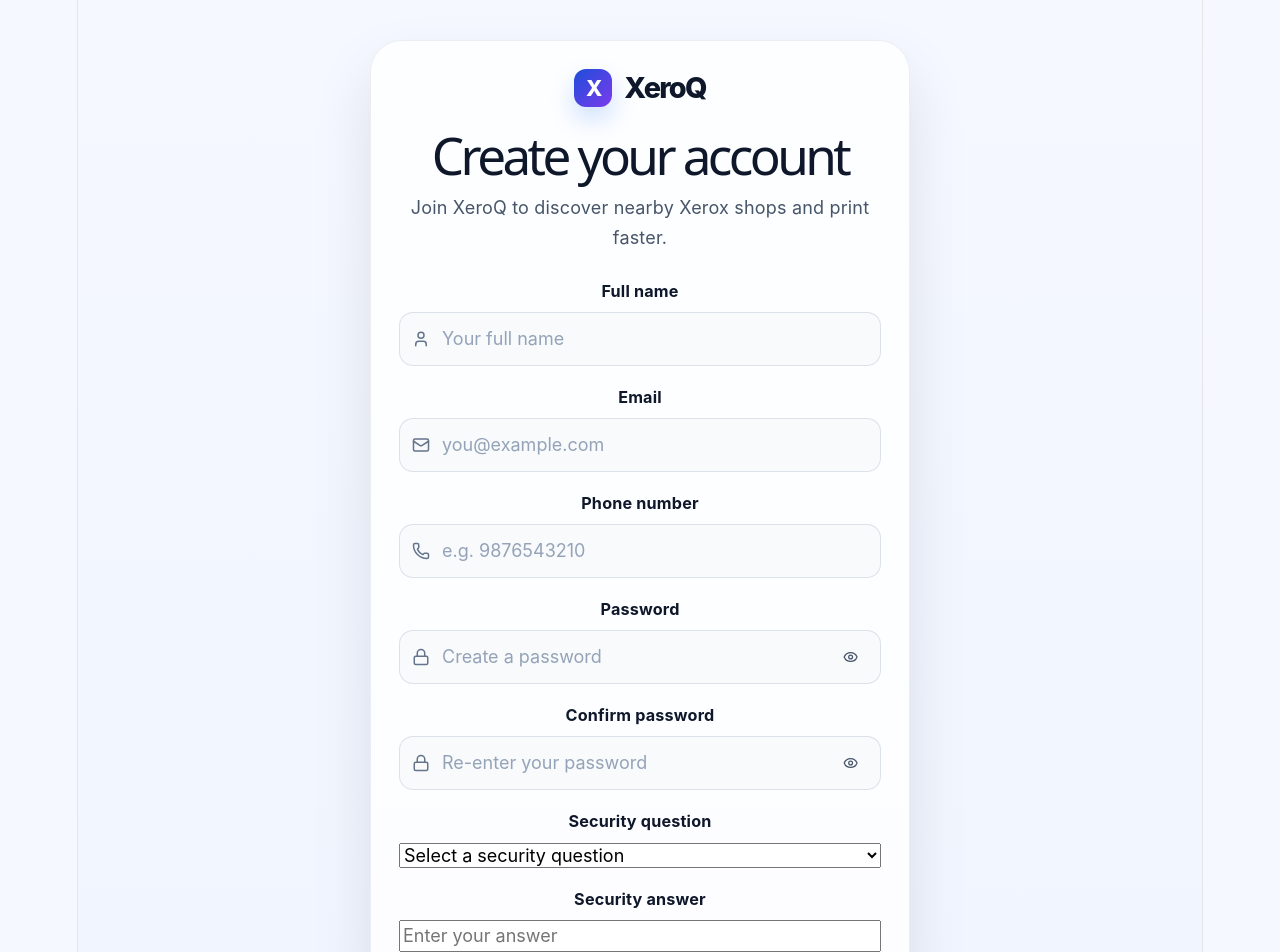
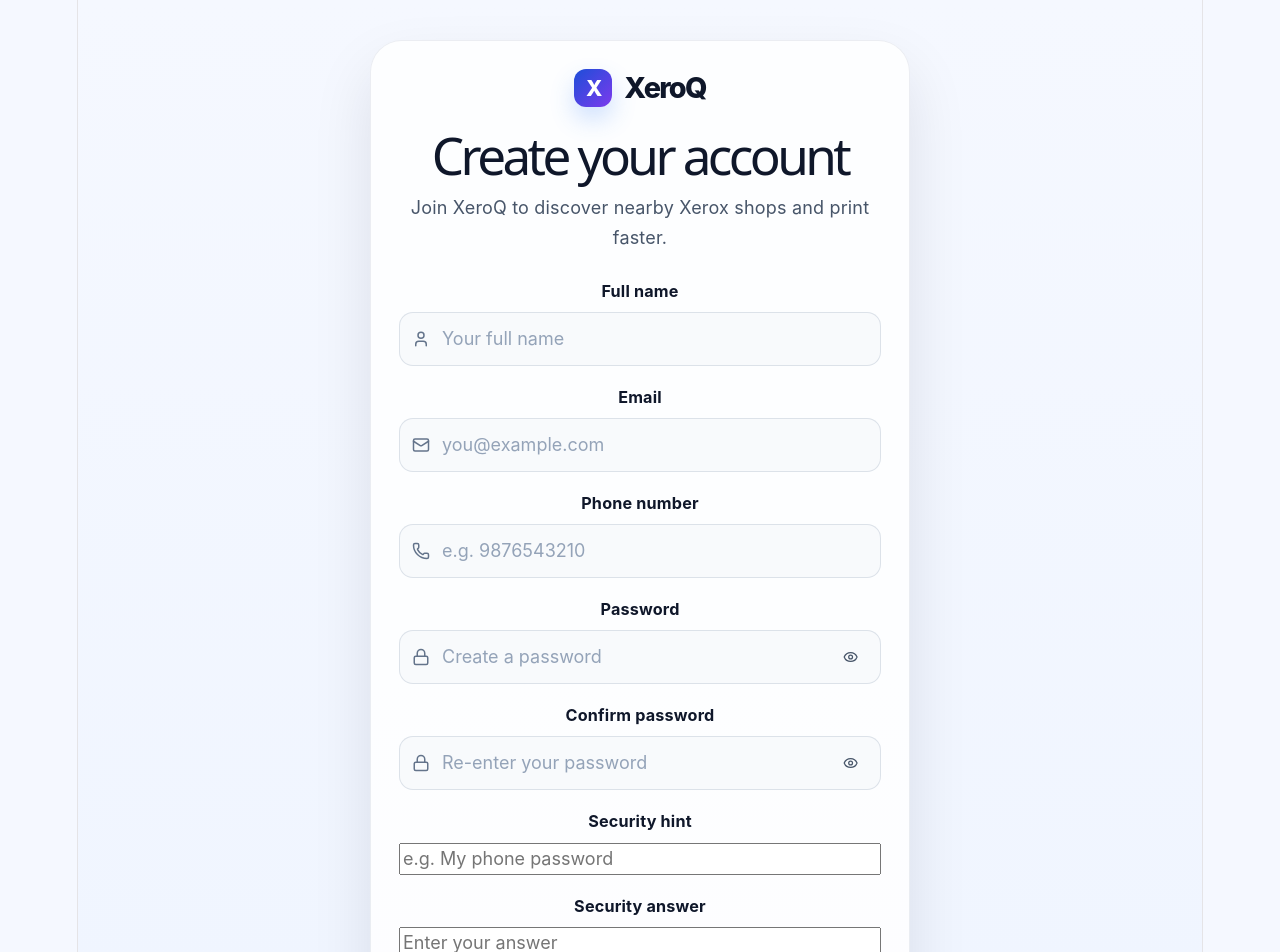
Before and after one commit to ribaa5719-create/XeroQ, a React app in the folder frontend/: page /register in a window 1280 px wide. Shown: the top 952 px of the page. Built offline with nearby package versions, Linux system fonts and the light colour scheme; no server answers; the HTML template or start-up script is replaced by a standard one.

Commit message:
fix: complete security hint registration

```diff
--- a/frontend/src/pages/RegisterPage.jsx
+++ b/frontend/src/pages/RegisterPage.jsx
@@ -11,7 +11,7 @@
   phone: '',
   password: '',
   confirmPassword: '',
-  securityQuestion: '',
+  securityHint: '',
   securityAnswer: '',
   role: 'student',
   acceptTerms: false,
@@ -61,8 +61,8 @@
       nextErrors.confirmPassword = 'Passwords do not match.'
     }
 
-    if (!values.securityQuestion) {
-      nextErrors.securityQuestion = 'Please select a security question.'
+    if (!values.securityHint.trim()) {
+      nextErrors.securityHint = 'Security hint is required.'
     }
 
     if (!values.securityAnswer.trim()) {
@@ -117,7 +117,7 @@
         email: form.email.trim().toLowerCase(),
         phone: form.phone.trim(),
         password: form.password,
-        securityQuestion: form.securityQuestion,
+        securityHint: form.securityHint.trim(),
         securityAnswer: form.securityAnswer,
         role: form.role === 'shop_owner' ? 'shop_owner' : 'student',
       }
@@ -245,14 +245,9 @@
         </div>
 
         <div className="field-group">
-          <label htmlFor="securityQuestion">Security question</label>
-          <select id="securityQuestion" name="securityQuestion" value={form.securityQuestion} onChange={handleChange}>
-            <option value="">Select a security question</option>
-            <option value="What was the name of your first school?">What was the name of your first school?</option>
-            <option value="What city were you born in?">What city were you born in?</option>
-            <option value="What was the name of your first pet?">What was the name of your first pet?</option>
-          </select>
-          {errors.securityQuestion && <span className="field-error">{errors.securityQuestion}</span>}
+          <label htmlFor="securityHint">Security hint</label>
+          <input id="securityHint" name="securityHint" type="text" value={form.securityHint} onChange={handleChange} placeholder="e.g. My phone password" autoComplete="off" />
+          {errors.securityHint && <span className="field-error">{errors.securityHint}</span>}
         </div>
 
         <div className="field-group">
```
Also changed, not shown: 1 other file (tests, documents, lock files or other folders).
